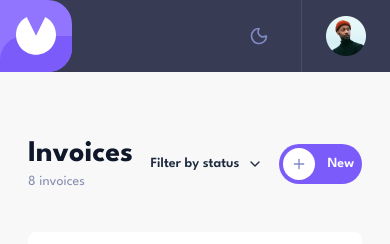
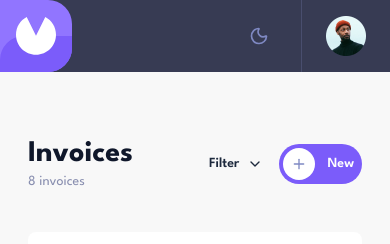
Before and after one commit to BTScoder/Invoice-Management, a React (Vite) app in the folder my-app/: page / in a window 390 px wide. Shown: the top 244 px of the page. Built offline with nearby package versions, Linux system fonts and the light colour scheme; a web font is replaced by a local one.

Commit message:
final commit

```diff
--- a/my-app/src/components/Invoice.tsx
+++ b/my-app/src/components/Invoice.tsx
@@ -8,7 +8,7 @@ type InvoiceProps = {
 
 function Invoice({ invoice }: InvoiceProps) {
   const statusStyles: Record<InvoiceType["status"], string> = {
-    paid: "bg-green-100 text-green-800 dark:bg-emerald-900/30 dark:text-emerald-300",
+    paid: "bg-green-100 text-green-500 dark:bg-emerald-900/30 dark:text-emerald-300",
     pending:
       "bg-yellow-100 text-yellow-800 dark:bg-amber-900/30 dark:text-amber-300",
     draft: "bg-gray-100 text-gray-700 dark:bg-slate-700/40 dark:text-slate-200",
@@ -16,7 +16,7 @@ function Invoice({ invoice }: InvoiceProps) {
 
   const statusDotStyles: Record<InvoiceType["status"], string> = {
     paid: "bg-green-800 dark:bg-emerald-300",
-    pending: "bg-yellow-800 dark:bg-amber-300",
+    pending: "bg-yellow-800 dark:bg-amber-300  ",
     draft: "bg-gray-700 dark:bg-slate-200",
   };
 
@@ -25,7 +25,7 @@ function Invoice({ invoice }: InvoiceProps) {
 
   return (
     <Link to={`/details/${invoice.id}`}>
-      <div className="p-5 rounded-lg bg-white dark:bg-dark-bg2 space-y-4 lg:hidden border border-transparent hover:border-dark-border hover:cursor-pointer transition-all duration-300 ease-in-out hover:dark:border-light-purple">
+      <div className="p-5 rounded-lg bg-white dark:bg-dark-bg2 space-y-4 lg:hidden border border-transparent hover:border-dark-border hover:cursor-pointer transition-all duration-300 ease-in-out hover:border-light-purple">
         <div className="flex items-center justify-between">
           <p className="font-bold dark:text-text-primary">
             <span className="text-light-text">#</span>
--- a/my-app/src/pages/Invoices.tsx
+++ b/my-app/src/pages/Invoices.tsx
@@ -71,7 +71,8 @@ function Invoices() {
               onClick={() => setIsFilterOpen((open) => !open)}
               className="flex items-center gap-2 text-sm font-semibold text-slate-800 dark:text-text-primary"
             >
-              <span>Filter by status</span>
+              <span className="lg:inline-block hidden">Filter by status</span>
+              <span className="lg:hidden">Filter</span>
               <ChevronDown
                 className={`h-4 w-4 text-button transition-transform ${
                   isFilterOpen ? "rotate-180" : "rotate-0"
```
